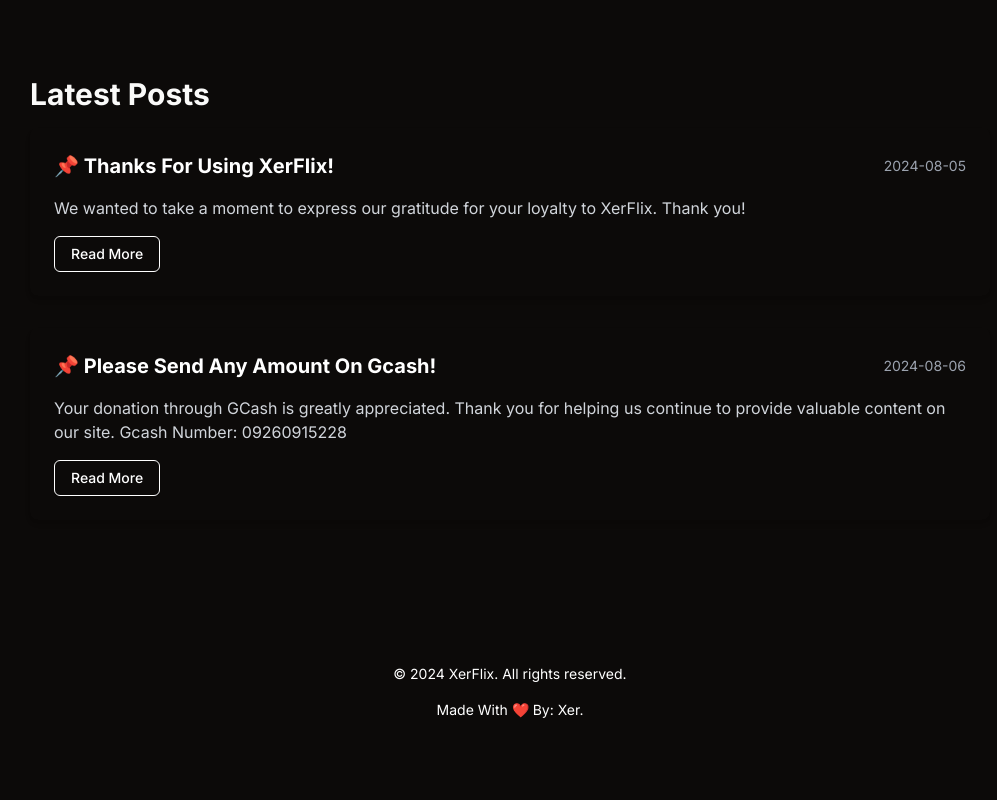
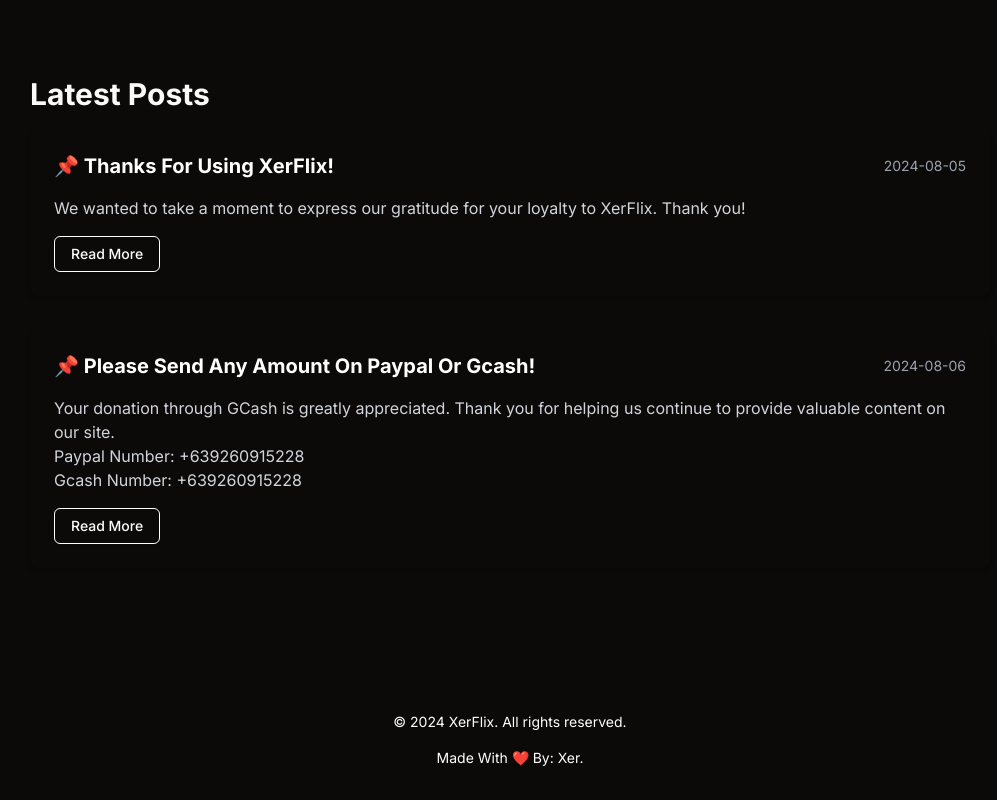
Before and after one commit to anixer0/xerflix10, a Next.js app: page / in a window 1280 px wide. Shown: the part 1055-1855 px from the top of the page, without its empty margins (130-1127 px from the left). Before the commit the page ends 1807 px from the top, so only its background shows below. Built offline with nearby package versions, Linux system fonts and the light colour scheme.

Commit message:
Update page.tsx

```diff
--- a/app/page.tsx
+++ b/app/page.tsx
@@ -71,12 +71,15 @@
     link: "/blog/"
   },
   {
-    title: "📌 Please Send Any Amount On Gcash!",
+    title: "📌 Please Send Any Amount On Paypal Or Gcash!",
     content: (
       <>
         <div>
          Your donation through GCash is greatly appreciated. Thank you for helping us continue to provide valuable content on our site.
-         Gcash Number: 09260915228
+         <br />
+         Paypal Number: +639260915228
+         <br />
+         Gcash Number: +639260915228
         </div>
       </>
     ),
```
